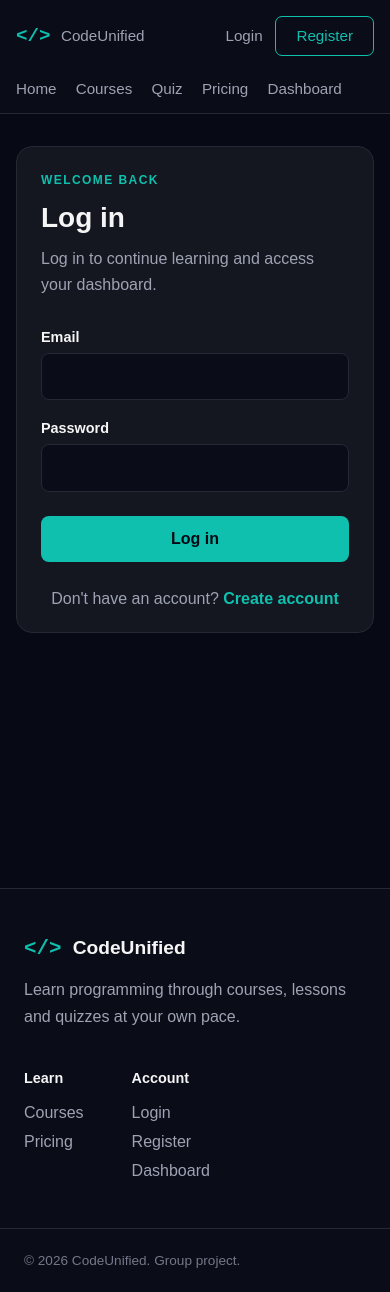
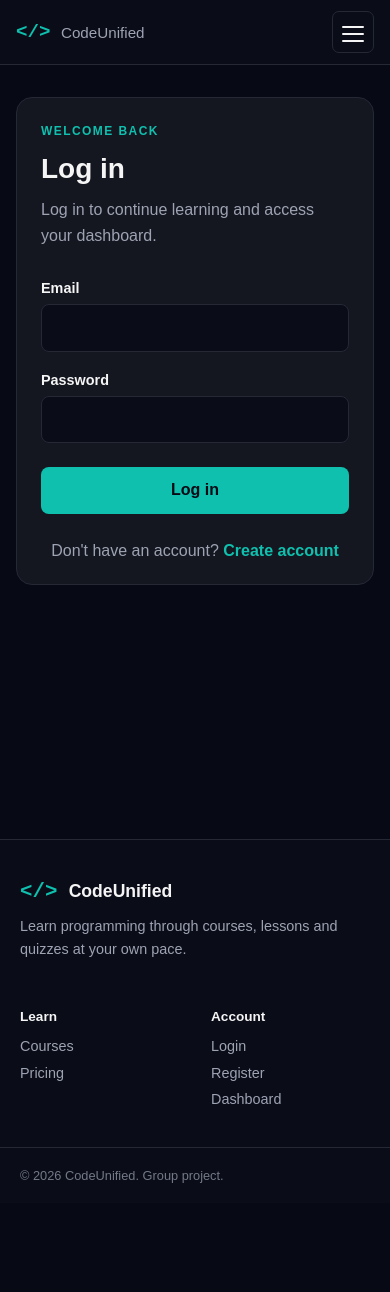
Before and after one commit to DanielPallin/codeunified-group-project, a React (Vite) app in the folder frontend/: page /login in a window 390 px wide. After the commit the page ends 1203 px from the top, so only its background shows below. Built offline with nearby package versions, Linux system fonts and the light colour scheme.

Commit message:
Improve mobile navigation and footer

```diff
--- a/frontend/src/components/Footer.css
+++ b/frontend/src/components/Footer.css
@@ -80,10 +80,11 @@
   font-size: 0.85rem;
 }
 
-@media (max-width: 700px) {
+/* TABLET */
+
+@media (max-width: 800px) {
   .footer-content {
-    flex-direction: column;
-    gap: 2.5rem;
+    gap: 3rem;
     padding: 3rem 1.5rem;
   }
 
@@ -92,6 +93,67 @@
   }
 
   .footer-bottom {
-    padding: 1.5rem;
+    padding: 1.25rem 1.5rem;
   }
 }
+
+/* MOBILE */
+
+@media (max-width: 600px) {
+  .footer-content {
+    flex-direction: column;
+    gap: 2.5rem;
+    padding: 2.5rem 1.25rem;
+  }
+
+  .footer-brand {
+    max-width: 100%;
+  }
+
+  .footer-logo {
+    margin-bottom: 0.75rem;
+    font-size: 1.1rem;
+  }
+
+  .footer-brand p {
+    max-width: 320px;
+    font-size: 0.9rem;
+    line-height: 1.6;
+  }
+
+  .footer-links {
+    display: grid;
+    grid-template-columns: repeat(2, 1fr);
+    gap: 2rem;
+    width: 100%;
+    padding-top: 0.5rem;
+  }
+
+  .footer-links div {
+    gap: 0.65rem;
+  }
+
+  .footer-links h3 {
+    margin-bottom: 0.25rem;
+    font-size: 0.85rem;
+  }
+
+  .footer-links a {
+    font-size: 0.9rem;
+  }
+
+  .footer-bottom {
+    padding: 1.25rem;
+  }
+
+  .footer-bottom p {
+    font-size: 0.8rem;
+  }
+}
+
+@media (max-width: 360px) {
+  .footer-links {
+    grid-template-columns: 1fr;
+    gap: 1.75rem;
+  }
+}
--- a/frontend/src/components/Header.css
+++ b/frontend/src/components/Header.css
@@ -8,7 +8,7 @@
 
 .site-nav {
   display: grid;
-  grid-template-columns: auto 1fr auto;
+  grid-template-columns: auto 1fr;
   align-items: center;
   width: 100%;
   min-height: 68px;
@@ -32,6 +32,12 @@
   font-family: monospace;
   font-size: 1.45rem;
   font-weight: 700;
+}
+
+.site-mobile-menu {
+  display: grid;
+  grid-template-columns: 1fr auto;
+  align-items: center;
 }
 
 .site-nav-links {
@@ -62,18 +68,28 @@
     background-color 0.2s ease;
 }
 
-.site-nav a:hover,
-.site-nav button:hover {
+.site-nav a:hover {
   color: var(--accent);
 }
 
-.site-nav button {
+/* LOGOUT */
+
+.site-nav-account button {
   padding: 0;
   border: none;
-  background: none;
+  background: transparent;
+  color: var(--text-secondary);
   font: inherit;
   cursor: pointer;
 }
+
+.site-nav-account button:hover {
+  border: none;
+  background: transparent;
+  color: var(--accent);
+}
+
+/* REGISTER */
 
 .site-nav .site-register {
   padding: 0.65rem 1.25rem;
@@ -87,31 +103,89 @@
   color: var(--bg-primary);
 }
 
-@media (max-width: 1000px) {
+/* HAMBURGER */
+
+.site-menu-button {
+  display: none;
+  width: 42px;
+  height: 42px;
+  padding: 9px;
+  border: 1px solid var(--card-border);
+  border-radius: 7px;
+  background: transparent;
+  cursor: pointer;
+}
+
+.site-menu-button span {
+  display: block;
+  width: 100%;
+  height: 2px;
+  margin: 5px 0;
+  border-radius: 2px;
+  background-color: var(--text-primary);
+}
+
+/* MOBILE */
+
+@media (max-width: 900px) {
   .site-nav {
-    grid-template-columns: auto auto;
-    gap: 1rem;
-    padding: 1rem 1.5rem;
+    grid-template-columns: 1fr auto;
+    min-height: 64px;
+    padding: 0 1.5rem;
+  }
+
+  .site-menu-button {
+    display: block;
+  }
+
+  .site-mobile-menu {
+    position: absolute;
+    top: 100%;
+    left: 0;
+    right: 0;
+    display: none;
+    grid-template-columns: 1fr;
+    padding: 1rem 1.5rem 1.5rem;
+    border-bottom: 1px solid var(--card-border);
+    background-color: var(--bg-secondary);
+  }
+
+  .site-mobile-menu.is-open {
+    display: grid;
+  }
+
+  .site-nav-links {
+    flex-direction: column;
+    align-items: stretch;
+    gap: 0;
+  }
+
+  .site-nav-links a {
+    padding: 0.9rem 0;
+    border-bottom: 1px solid var(--card-border);
   }
 
   .site-nav-account {
-    justify-self: end;
-    min-width: auto;
+    align-items: stretch;
+    flex-direction: column;
+    gap: 0.8rem;
+    min-width: 0;
+    padding-top: 1rem;
   }
 
-  .site-nav-links {
-    grid-column: 1 / -1;
-    grid-row: 2;
-    justify-content: flex-start;
-    gap: 1.5rem;
-    overflow-x: auto;
-    padding-top: 0.5rem;
+  .site-nav-account > a,
+  .site-nav-account > button {
+    text-align: left;
+  }
+
+  .site-nav .site-register {
+    text-align: center;
   }
 }
 
 @media (max-width: 550px) {
   .site-nav {
-    padding: 1rem;
+    padding: 0 1rem;
   }
 
   .site-logo {
@@ -122,11 +196,7 @@
     font-size: 1.2rem;
   }
 
-  .site-nav-account {
-    gap: 0.8rem;
-  }
-
-  .site-nav-links {
-    gap: 1.2rem;
+  .site-mobile-menu {
+    padding: 0.75rem 1rem 1.25rem;
   }
 }
--- a/frontend/src/components/Header.tsx
+++ b/frontend/src/components/Header.tsx
@@ -1,16 +1,23 @@
+import { useState } from "react";
 import { Link, useNavigate } from "react-router-dom";
 import "./Header.css";
 
 const Header = () => {
   const navigate = useNavigate();
+  const [menuOpen, setMenuOpen] = useState(false);
 
   const token = localStorage.getItem("token");
   const isLoggedIn = Boolean(token);
+
+  const closeMenu = () => {
+    setMenuOpen(false);
+  };
 
   const handleLogout = () => {
     localStorage.removeItem("token");
     localStorage.removeItem("user");
 
+    setMenuOpen(false);
     navigate("/");
     window.location.reload();
   };
@@ -18,17 +25,40 @@ const Header = () => {
   return (
     <header className="site-header">
       <nav className="site-nav">
-        <Link to="/" className="site-logo">
+        <Link to="/" className="site-logo" onClick={closeMenu}>
           <span className="site-logo-mark">&lt;/&gt;</span>
           <span>CodeUnified</span>
         </Link>
 
+        <button
+          type="button"
+          className="site-menu-button"
+          onClick={() => setMenuOpen(!menuOpen)}
+          aria-label="Toggle navigation menu"
+          aria-expanded={menuOpen}
+        >
+          <span />
+          <span />
+          <span />
+        </button>
+
+        <div className={`site-mobile-menu ${menuOpen ? "is-open" : ""}`}>
           <div className="site-nav-links">
-          <Link to="/">Home</Link>
-          <Link to="/courses">Courses</Link>
-          <Link to="/quiz">Quiz</Link>
-          <Link to="/pricing">Pricing</Link>
-          <Link to="/dashboard">Dashboard</Link>
+            <Link to="/" onClick={closeMenu}>
+              Home
+            </Link>
+            <Link to="/courses" onClick={closeMenu}>
+              Courses
+            </Link>
+            <Link to="/quiz" onClick={closeMenu}>
+              Quiz
+            </Link>
+            <Link to="/pricing" onClick={closeMenu}>
+              Pricing
+            </Link>
+            <Link to="/dashboard" onClick={closeMenu}>
+              Dashboard
+            </Link>
           </div>
 
           <div className="site-nav-account">
@@ -38,13 +68,19 @@ const Header = () => {
               </button>
             ) : (
               <>
-              <Link to="/login">Login</Link>
-
-              <Link to="/register" className="site-register">
+                <Link to="/login" onClick={closeMenu}>
+                  Login
+                </Link>
+                <Link
+                  to="/register"
+                  className="site-register"
+                  onClick={closeMenu}
+                >
                   Register
                 </Link>
               </>
             )}
+          </div>
         </div>
       </nav>
     </header>
```
Lines whose indentation alone changed are shown as unchanged.
